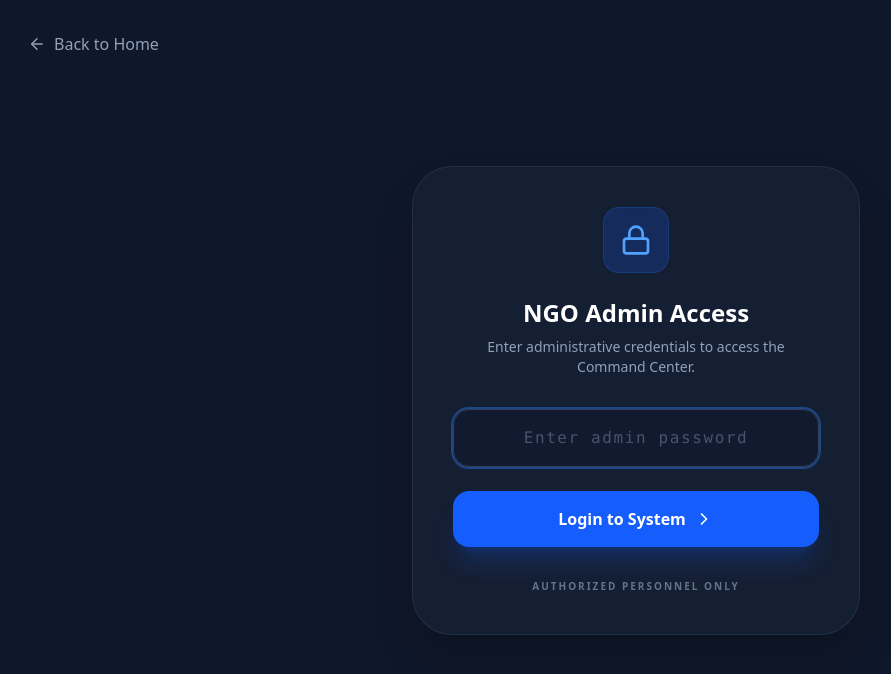
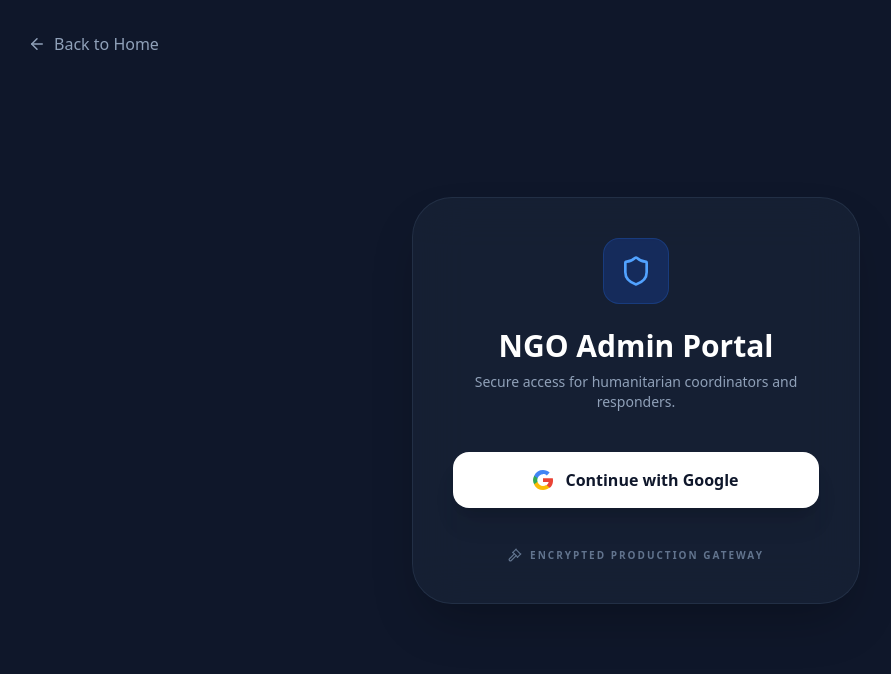
Before and after one commit to HardikMohite/smart-resource-allocation, a Next.js app in the folder web-admin/: page /dashboard in a window 1280 px wide. Shown: the top 674 px of the page, without its empty margins (4-895 px from the left). Built offline with nearby package versions, Linux system fonts and the light colour scheme; no server answers.

Commit message:
Security: Upgraded NGO Dashboard to Production-grade Google Authentication

```diff
--- a/web-admin/src/app/dashboard/page.tsx
+++ b/web-admin/src/app/dashboard/page.tsx
@@ -2,18 +2,18 @@
 
 import React, { useState, useEffect } from 'react';
 import { collection, onSnapshot, query, where, doc, updateDoc } from 'firebase/firestore';
-import { db } from '@/lib/firebase';
+import { signInWithPopup, GoogleAuthProvider, onAuthStateChanged, signOut, User } from 'firebase/auth';
+import { db, auth } from '@/lib/firebase';
 import Map from '@/components/Map';
 import TaskFeed from '@/components/TaskFeed';
 import DispatchModal from '@/components/DispatchModal';
-import { Activity, Shield, AlertTriangle, ArrowLeft, Lock, ChevronRight } from 'lucide-react';
+import { Activity, Shield, AlertTriangle, ArrowLeft, LogIn, LogOut, ChevronRight, Gavel } from 'lucide-react';
 import Link from 'next/link';
 import { toast } from 'sonner';
 
 export default function Dashboard() {
-  const [isAuthenticated, setIsAuthenticated] = useState(false);
-  const [password, setPassword] = useState("");
-  const [error, setError] = useState("");
+  const [user, setUser] = useState<User | null>(null);
+  const [loading, setLoading] = useState(true);
 
   const [tasks, setTasks] = useState([]);
   const [volunteers, setVolunteers] = useState([]);
@@ -24,26 +24,45 @@ export default function Dashboard() {
 
   const prevTasksCount = React.useRef(0);
 
-  const handleLogin = (e: React.FormEvent) => {
-    e.preventDefault();
-    if (password === "admin123") {
-      setIsAuthenticated(true);
-      setError("");
-      toast.success("Welcome back, Commander.");
-    } else {
-      setError("Unauthorized access. Incorrect credentials.");
-      toast.error("Access Denied");
+  // Monitor Authentication State
+  useEffect(() => {
+    const unsubscribe = onAuthStateChanged(auth, (currentUser) => {
+      setUser(currentUser);
+      setLoading(false);
+      if (currentUser) {
+        toast.success(`Authenticated as ${currentUser.displayName}`);
+      }
+    });
+    return () => unsubscribe();
+  }, []);
+
+  const handleGoogleLogin = async () => {
+    try {
+      const provider = new GoogleAuthProvider();
+      await signInWithPopup(auth, provider);
+    } catch (error) {
+      console.error("Login failed:", error);
+      toast.error("Google Sign-In failed. Check Firebase console for configuration.");
+    }
+  };
+
+  const handleLogout = async () => {
+    try {
+      await signOut(auth);
+      toast.info("Logged out successfully");
+    } catch (error) {
+      console.error("Logout failed:", error);
     }
   };
 
   // Real-time listener for tasks
   useEffect(() => {
-    if (!isAuthenticated) return;
+    if (!user) return;
 
     const mockTasks = [
-      { id: '1', task_id: '1', title: 'Monsoon Flooding - Mumbai', description: 'Severe urban flooding reported. Emergency rescue teams requested.', category: 'Rescue', severity_score: 10, latitude: 19.0760, longitude: 72.8777 },
-      { id: '2', task_id: '2', title: 'Earthquake Relief - Peru', description: 'Massive structural damage. Urgent need for medical supplies and trauma care.', category: 'Medical', severity_score: 9, latitude: -12.0464, longitude: -77.0428 },
-      { id: '3', task_id: '3', title: 'Drought Crisis - Kenya', description: 'Clean water shortage in remote village. NGO coordination required for supply run.', category: 'Water', severity_score: 8, latitude: -1.2921, longitude: 36.8219 },
+      { id: '1', task_id: '1', title: 'Monsoon Flooding - Mumbai', description: 'Severe urban flooding reported. Emergency rescue teams requested.', category: 'Rescue', severity_score: 10, latitude: 19.0760, longitude: 72.8777, status: 'open' },
+      { id: '2', task_id: '2', title: 'Earthquake Relief - Peru', description: 'Massive structural damage. Urgent need for medical supplies and trauma care.', category: 'Medical', severity_score: 9, latitude: -12.0464, longitude: -77.0428, status: 'open' },
+      { id: '3', task_id: '3', title: 'Drought Crisis - Kenya', description: 'Clean water shortage in remote village. NGO coordination required for supply run.', category: 'Water', severity_score: 8, latitude: -1.2921, longitude: 36.8219, status: 'open' },
     ];
 
     try {
@@ -68,7 +87,7 @@ export default function Dashboard() {
         prevTasksCount.current = taskList.length;
 
         if (snapshot.empty && prevTasksCount.current === 0) {
-          setTasks(taskList.length > 0 ? taskList : mockTasks);
+          setTasks(mockTasks);
         } else {
           setTasks(taskList);
         }
@@ -80,11 +99,11 @@ export default function Dashboard() {
     } catch (e) {
       setTasks(mockTasks);
     }
-  }, [isAuthenticated]);
+  }, [user]);
 
   // Real-time listener for volunteers
   useEffect(() => {
-    if (!isAuthenticated) return;
+    if (!user) return;
 
     const mockVolunteers = [
       { id: 'v1', name: 'John Doe', is_available: true, location: { latitude: 40.7128, longitude: -74.0060 } },
@@ -111,7 +130,7 @@ export default function Dashboard() {
     } catch (e) {
       setVolunteers(mockVolunteers);
     }
-  }, [isAuthenticated]);
+  }, [user]);
 
   const handleFindMatch = async (task: any) => {
     setSelectedTask(task);
@@ -138,7 +157,7 @@ export default function Dashboard() {
         status: 'assigned',
         assigned_volunteer_uid: volunteer.uid || volunteer.id,
         assigned_volunteer_name: volunteer.name,
-        assigned_volunteer_phone: "+1 (555) 902-3456", // Mock phone for demo
+        assigned_volunteer_phone: "+1 (555) 902-3456",
         dispatched_at: new Date().toISOString()
       });
       toast.success(`Dispatched ${volunteer.name} successfully!`);
@@ -146,11 +165,19 @@ export default function Dashboard() {
       setSelectedTask(null);
     } catch (error) {
       console.error("Error dispatching volunteer:", error);
-      toast.error("Dispatch failed. Please check connection.");
+      toast.error("Dispatch failed.");
     }
   };
 
-  if (!isAuthenticated) {
+  if (loading) {
+    return (
+      <div className="min-h-screen bg-[#0f172a] flex items-center justify-center text-white">
+        <div className="w-12 h-12 border-4 border-blue-500/20 border-t-blue-500 rounded-full animate-spin"></div>
+      </div>
+    );
+  }
+
+  if (!user) {
     return (
       <div className="min-h-screen bg-[#0f172a] flex flex-col items-center justify-center p-6 text-white font-sans">
         <Link href="/" className="fixed top-8 left-8 flex items-center space-x-2 text-slate-400 hover:text-white transition-colors">
@@ -159,39 +186,31 @@ export default function Dashboard() {
         </Link>
 
         <div className="w-full max-w-md bg-slate-800/50 backdrop-blur-xl border border-slate-700/50 rounded-[2.5rem] p-10 shadow-2xl">
-          <div className="flex flex-col items-center text-center mb-8">
+          <div className="flex flex-col items-center text-center mb-10">
             <div className="bg-blue-600/20 p-4 rounded-2xl text-blue-400 mb-6 border border-blue-500/20">
-              <Lock size={32} />
+              <Shield size={32} />
             </div>
-            <h1 className="text-2xl font-black mb-2">NGO Admin Access</h1>
-            <p className="text-slate-400 text-sm">Enter administrative credentials to access the Command Center.</p>
+            <h1 className="text-3xl font-black mb-2">NGO Admin Portal</h1>
+            <p className="text-slate-400 text-sm">Secure access for humanitarian coordinators and responders.</p>
           </div>
 
-          <form onSubmit={handleLogin} className="space-y-6">
-            <div>
-              <input
-                type="password"
-                value={password}
-                onChange={(e) => setPassword(e.target.value)}
-                placeholder="Enter admin password"
-                className="w-full bg-slate-900/50 border border-slate-700 rounded-2xl p-4 text-center text-white placeholder:text-slate-600 focus:outline-none focus:ring-2 focus:ring-blue-500/40 transition-all font-mono tracking-widest"
-                autoFocus
-              />
-              {error && <p className="text-red-400 text-xs mt-3 text-center font-bold uppercase tracking-wider">{error}</p>}
-            </div>
+          <button
+            onClick={handleGoogleLogin}
+            className="w-full bg-white hover:bg-slate-100 text-slate-900 py-4 rounded-2xl font-bold flex items-center justify-center space-x-3 shadow-xl transition-all hover:scale-[1.02] active:scale-95"
+          >
+            <svg className="w-5 h-5" viewBox="0 0 24 24">
+              <path fill="#EA4335" d="M24 12.25c0-.85-.07-1.71-.22-2.5H12v4.75h6.75c-.29 1.57-1.18 2.91-2.5 3.8v3.1h4.05c2.37-2.18 3.73-5.38 3.73-8.85z"/>
+              <path fill="#FBBC05" d="M12 24c3.24 0 5.96-1.07 7.95-2.91l-4.05-3.1c-1.11.75-2.52 1.19-3.9 1.19-3.01 0-5.56-2.03-6.47-4.75H1.42v3.17C3.4 21.6 7.42 24 12 24z"/>
+              <path fill="#34A853" d="M5.53 14.43c-.24-.71-.38-1.47-.38-2.25s.14-1.54.38-2.25V6.76H1.42C.51 8.5 0 10.25 0 12s.51 3.5 1.42 5.24l4.11-3.17z"/>
+              <path fill="#4285F4" d="M12 4.75c1.76 0 3.34.6 4.59 1.79l3.43-3.43C17.96 1.07 15.24 0 12 0 7.42 0 3.4 2.4 1.42 6.76l4.11 3.17c.91-2.72 3.46-4.75 6.47-4.75z"/>
+            </svg>
+            <span>Continue with Google</span>
+          </button>
 
-            <button
-              type="submit"
-              className="w-full bg-blue-600 hover:bg-blue-500 text-white py-4 rounded-2xl font-black flex items-center justify-center space-x-2 shadow-xl shadow-blue-600/20 transition-all hover:scale-[1.02]"
-            >
-              <span>Login to System</span>
-              <ChevronRight size={20} />
-            </button>
-          </form>
-
-          <p className="mt-8 text-[10px] text-center text-slate-500 uppercase font-bold tracking-[0.2em]">
-            Authorized Personnel Only
-          </p>
+          <div className="mt-10 flex items-center justify-center space-x-2 text-[10px] text-slate-500 uppercase font-bold tracking-[0.2em]">
+            <Gavel size={14} />
+            <span>Encrypted Production Gateway</span>
+          </div>
         </div>
       </div>
     );
@@ -213,16 +232,23 @@ export default function Dashboard() {
         </div>
 
         <div className="flex items-center space-x-6">
+          <div className="flex items-center space-x-4 px-4 py-1.5 bg-slate-800/50 rounded-full border border-slate-700">
+            <div className="flex items-center space-x-2">
+              <img src={user.photoURL || ""} alt={user.displayName || ""} className="w-6 h-6 rounded-full border border-blue-500/50" />
+              <span className="text-xs font-bold text-slate-200">{user.displayName}</span>
+            </div>
+            <button
+              onClick={handleLogout}
+              className="text-slate-400 hover:text-red-400 transition-colors"
+              title="Sign Out"
+            >
+              <LogOut size={16} />
+            </button>
+          </div>
           <div className="flex items-center space-x-2">
             <span className="w-2 h-2 bg-green-400 rounded-full animate-pulse"></span>
-            <span className="text-sm font-medium text-slate-300">Live: {volunteers.length} Volunteers Online</span>
+            <span className="text-sm font-medium text-slate-300">Live: {volunteers.length} Ready</span>
           </div>
-          <button
-            onClick={() => setIsAuthenticated(false)}
-            className="bg-slate-800 hover:bg-slate-700 px-4 py-2 rounded-lg text-sm font-semibold transition-colors text-white"
-          >
-            Logout
-          </button>
         </div>
       </header>
 
```
Also changed, not shown: 1 other file (tests, documents, lock files or other folders).
